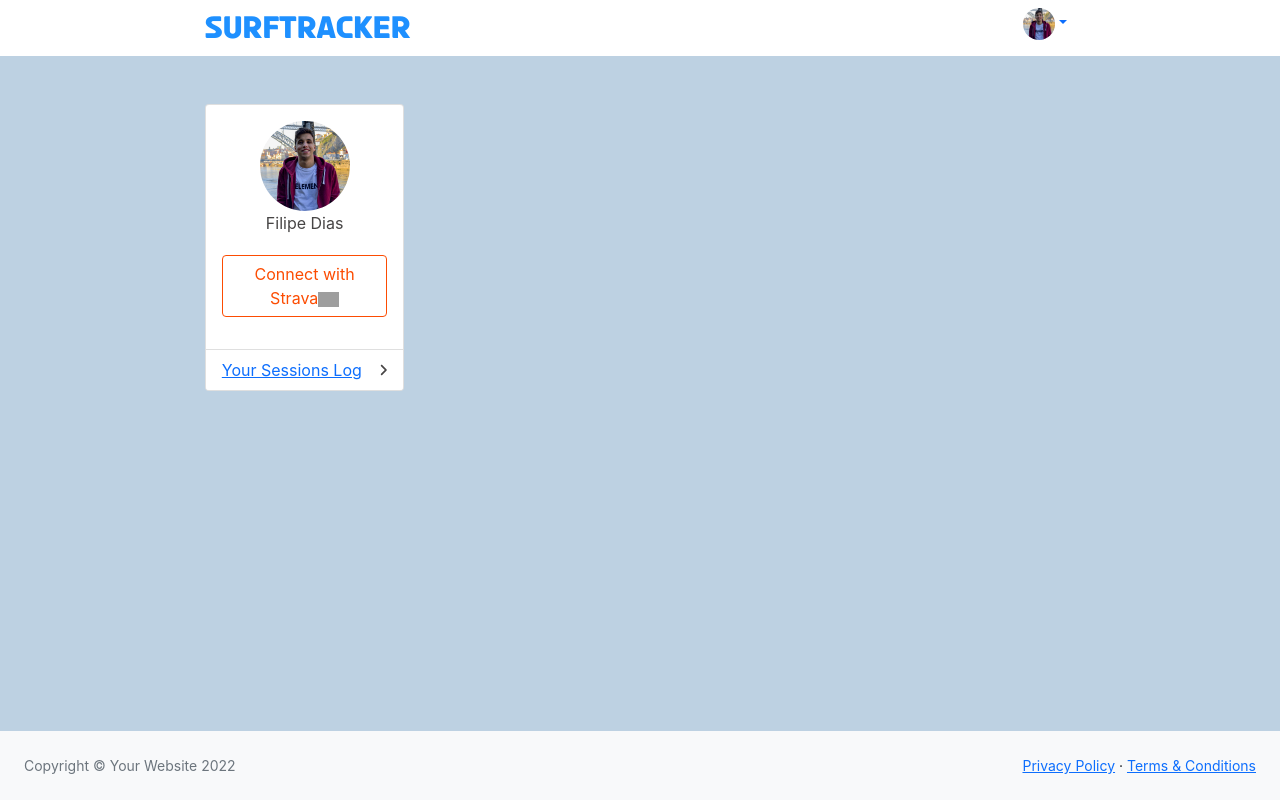
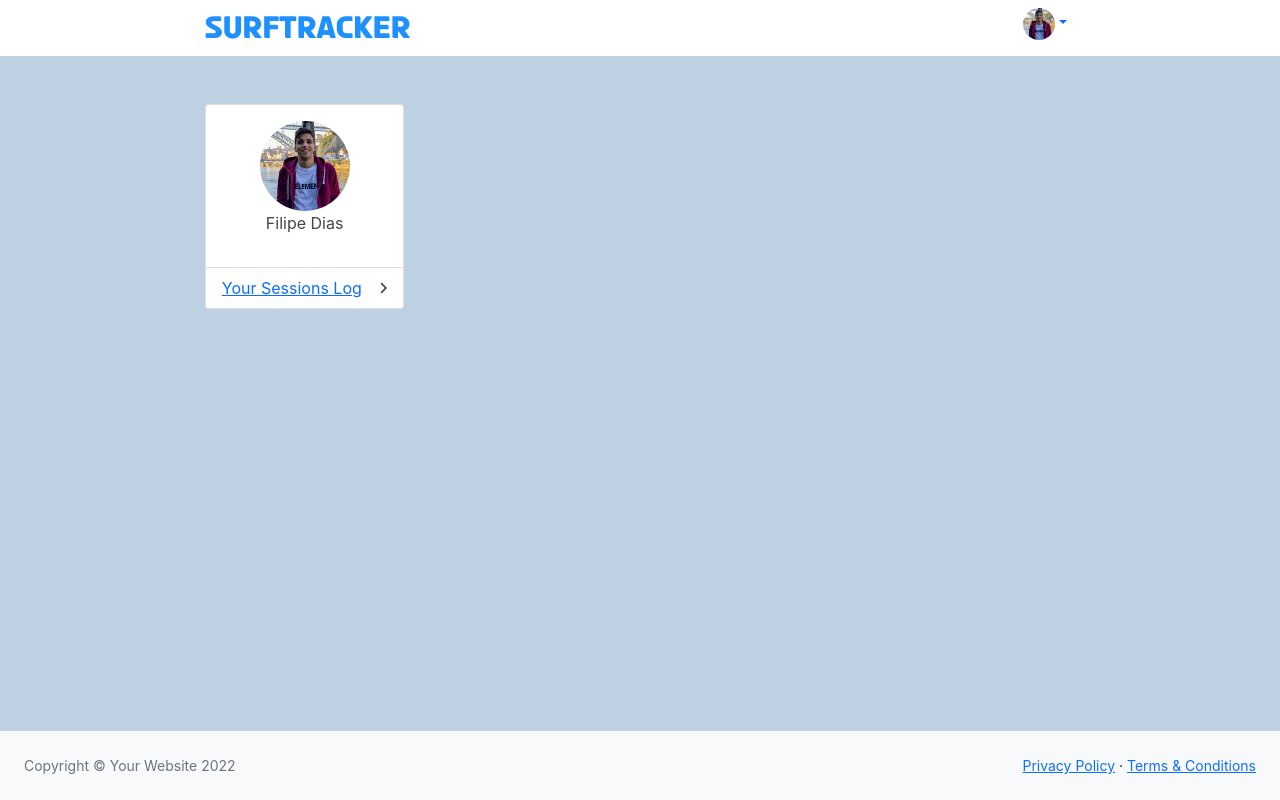
Before and after one commit to filpedias/SurfTracker, a Django app: page / in a window 1280 px wide. Run offline with Django 4.2, Linux system fonts and the light colour scheme; a user stored in the database is signed in; data comes from the database, SQL or seed files in the repository; data that the repository does not hold is empty; some libraries are stand-ins or nearby versions; grey boxes are pictures that could not be loaded.

Commit message:
code fixes

```diff
--- a/main/models.py
+++ b/main/models.py
@@ -66,10 +66,10 @@ class SurfSession(models.Model):
 
 
     def get_session_gpx(self):
-        gpx_session_waves = list()
+        gpx_session_waves = []
         session_waves = Wave.objects.filter(session=self)
         for w in session_waves:
-            session_wave_gpx = list()
+            session_wave_gpx = []
             session_wave = WavePoint.objects.filter(wave=w)
             for wp in session_wave:
                 session_wave_gpx.append({
--- a/main/views_i.py
+++ b/main/views_i.py
@@ -92,7 +92,7 @@ class ScanGPXs(APIView):
         response["status"] = "ok"
 
         sessions = SurfSession.objects.all()
-        updated_sessions = list()
+        updated_sessions = []
         for session in sessions:
             gpx_analysis = analyze_gpx(session.strava_activity_id)
 
--- a/static/js/home.js
+++ b/static/js/home.js
@@ -33,12 +33,6 @@ function update_data_from_strava() {
     });
 }
 
-/**
- * Redirects the user to the Strava login page.
- */
-function click_update_strava() {
-    window.location = '/strava/login/';
-}
 
 /**
  * Processes GPX data for sessions by iterating through each session and drawing the session map.
--- a/templates/home.html
+++ b/templates/home.html
@@ -44,10 +44,6 @@
                                         <div class="text-center">{{vc.surfer.first_name}} {{vc.surfer.last_name}}
                                         </div>
                                         <div class="text-center mt-3 mb-3">
-                                            <a onclick="click_update_strava()" class="btn btn-outline-strava cursor-pointer">
-                                                <span>Connect with Strava</span>
-                                                <img class="strava-logo" src="{% static 'avatars/strava_logo.png'%}">
-                                            </a>
                                         </div>
                                     </div>
                                     <div class="card-footer d-flex align-items-center justify-content-between">
```
Also changed, not shown: main/urls_i.py (+10 -4 lines).
